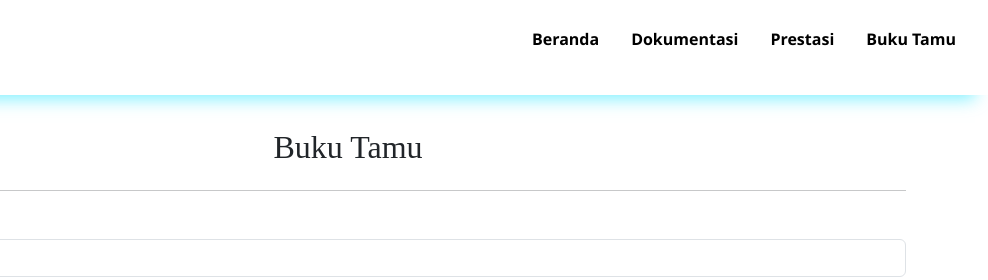
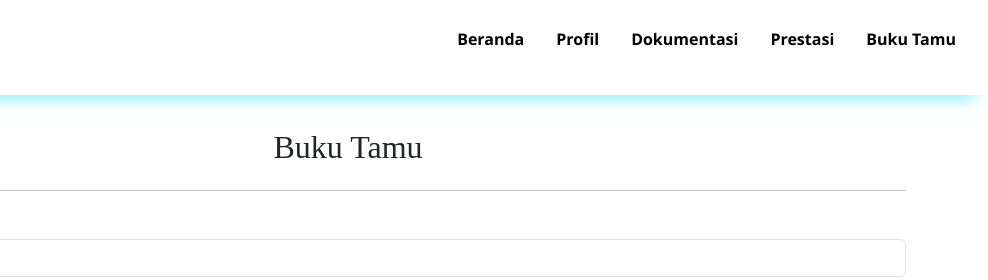
Before and after one commit to yasin-moretti/yasin-moretti.github.io, a plain HTML site: page bukuTamu.html in a window 1280 px wide. Shown: the top 280 px of the page, 292-1280 px from the left. Drawn offline with nearby package versions, Linux system fonts and the light colour scheme.

Commit message:
Update bukuTamu.html

```diff
--- a/bukuTamu.html
+++ b/bukuTamu.html
@@ -23,6 +23,7 @@
     </div>
     <ul id="list-menu">
       <li><a href="index.html">Beranda</a></li>
+      <li><a href="profile.html">Profil</a></li>
       <li><a href="dokumentasi.html">Dokumentasi</a></li>
       <li><a href="prestasi.html">Prestasi</a></li>
       <li><a href="#">Buku Tamu</a></li>
```
